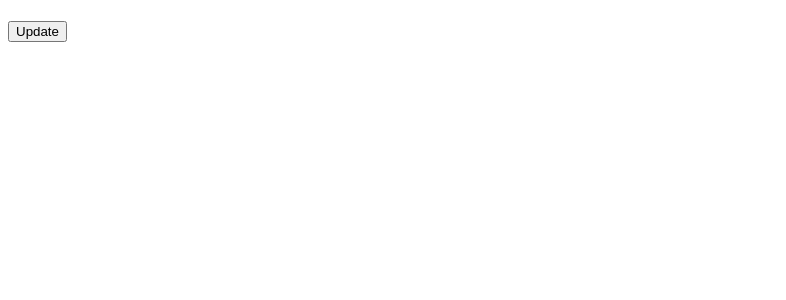
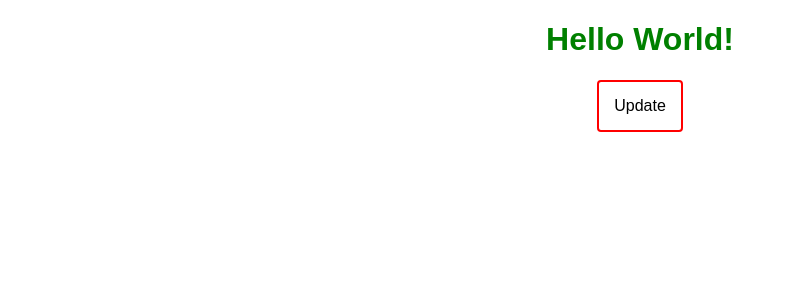
Before and after one commit to thomasrogerlux/typescript-react-ssr-boilerplate, a React app: page / in a window 1280 px wide. Shown: the top 300 px of the page, without its empty margins (0-786 px from the left). Built offline with nearby package versions, Linux system fonts and the light colour scheme; the HTML template or start-up script is replaced by a standard one.

Commit message:
Use new styled components in main component

```diff
--- a/src/common/App.tsx
+++ b/src/common/App.tsx
@@ -2,8 +2,9 @@ import * as React from "react";
 import { connect } from "react-redux";
 
 import { Store } from "common/redux/store"
+import { changeTitle } from "common/redux/action"
 import { Title } from "common/component/Title"
-import { changeTitle } from "common/redux/action"
+import { Button } from "common/component/Button"
 
 interface AppProps {
     title: string;
@@ -36,10 +37,12 @@ class App extends React.Component<AppProps> {
     public render() {
         return (
             <div className="App">
-                <Title title={this.props.title} />
-                <button onClick={this.setRandomTitle}>
+                <Title>
+                    {this.props.title}
+                </Title>
+                <Button onClick={this.setRandomTitle}>
                     Update
-                </button>
+                </Button>
             </div>
         );
     }
```
Also changed, not shown: 1 other file (tests, documents, lock files or other folders).
